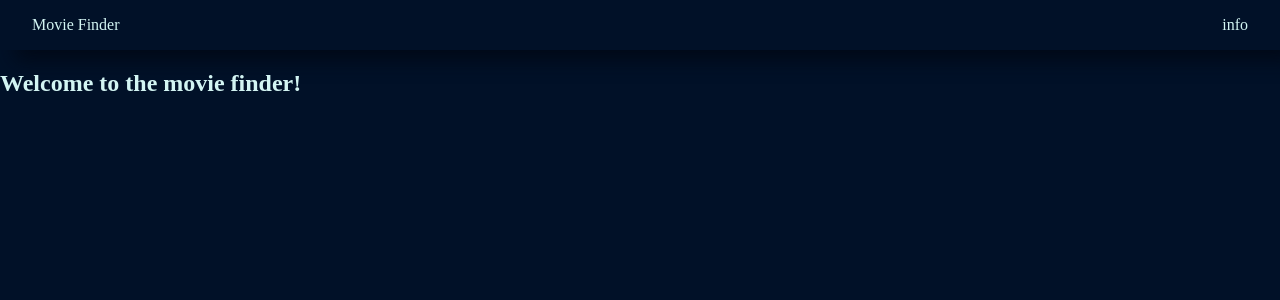
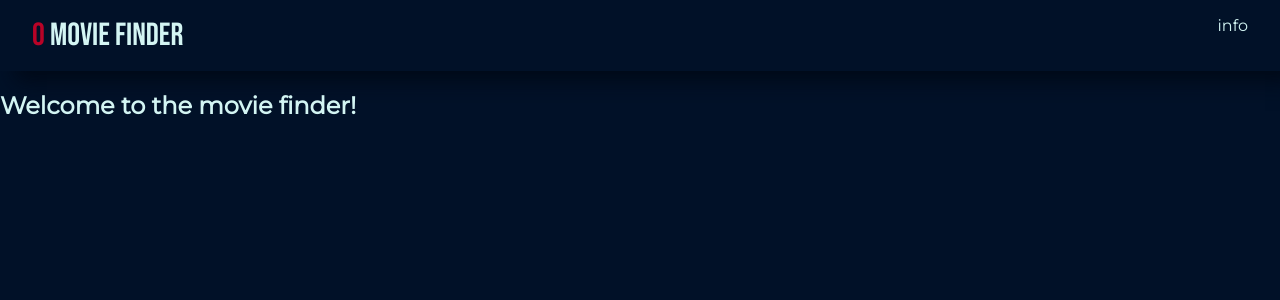
Before and after one commit to papp012/movie-finder, a Flask app: template templates/index.html in a window 1280 px wide. Shown: the top 300 px of the page. Run offline with Flask 2, Linux system fonts and the light colour scheme; the template is opened without the code that fills it, so the values that code supplies are empty.

Commit message:
feat: import fonts from google fonts

```diff
--- a/static/css/main.css
+++ b/static/css/main.css
@@ -1,3 +1,6 @@
+@import url("https://fonts.googleapis.com/css2?family=Bebas+Neue&display=swap");
+@import url('https://fonts.googleapis.com/css2?family=Montserrat&display=swap');
+
 :root {
     --purple: #745173;
     --red: #B80327;
@@ -8,6 +11,7 @@
 }
 
 body {
+    font-family: "Montserrat", sans-serif;
     background-color: var(--darkblue);
     color: var(--white);
 
@@ -24,4 +28,14 @@ header {
     display: flex;
     flex-direction: row;
     justify-content: space-between;
+
 }
+
+.page-name {
+    font-family: "Bebas Neue", sans-serif;
+    font-size: 2em;
+}
+
+.red-text {
+    color: var(--red);
+}
--- a/templates/index.html
+++ b/templates/index.html
@@ -13,8 +13,8 @@
 <body>
 <div id="body-wrapper">
     <header class="page-header">
-        <div>Movie Finder</div>
-        <div>info</div>
+        <div class="page-name"><span class="red-text">O</span> Movie Finder</div>
+        <div class="menu-item">info</div>
     </header>
     <section>
         <h1>Welcome to the movie finder!</h1>
```
